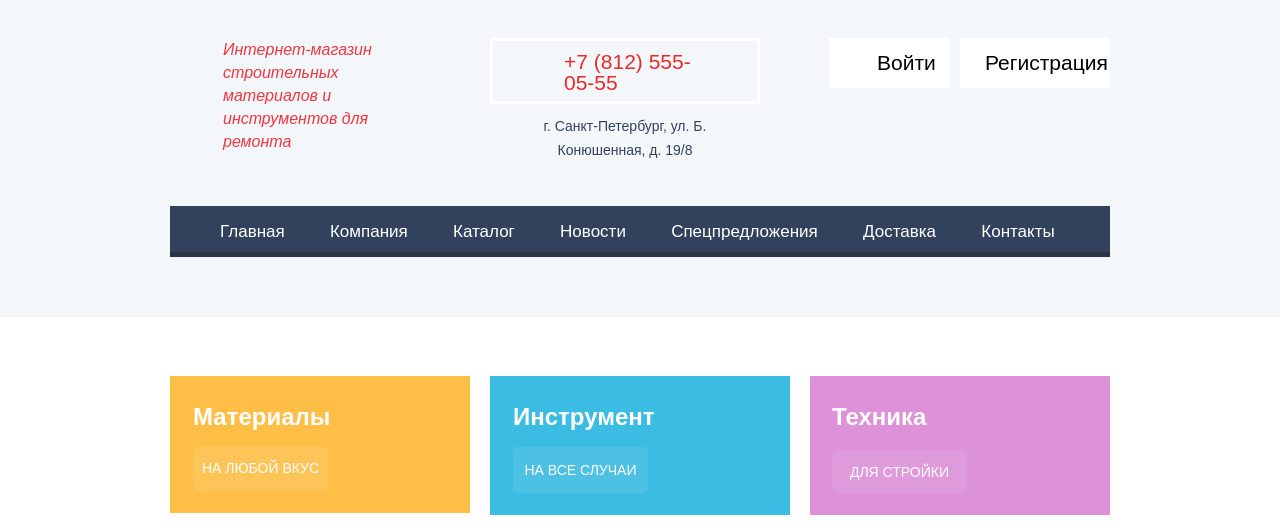
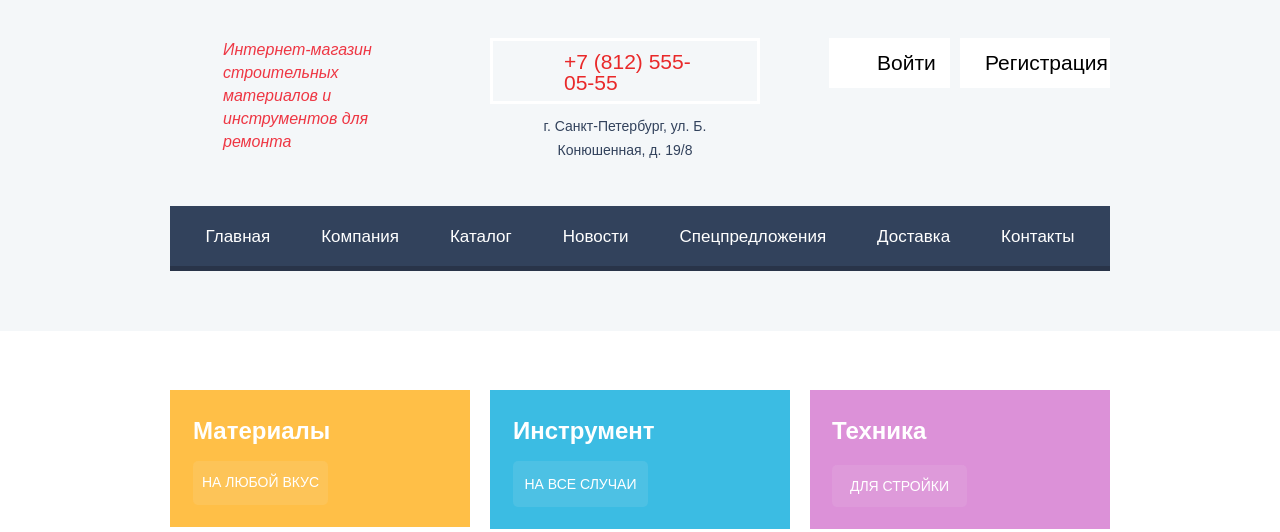
Before and after one commit to tetianaliashenko/1128999-technomart-26, a plain HTML site: page index.html in a window 1280 px wide. Shown: the part 71-603 px from the top of the page. Drawn offline with Linux system fonts and the light colour scheme.

Commit message:
Правки в главную навигацию
Отформатировала стилизацию главной навигации сайта. Вопрос о ширине "кнопок" в навигации отпал.

```diff
--- a/css/style.css
+++ b/css/style.css
@@ -46,19 +46,18 @@
     font-style: normal;
 }
 
+html {
+    box-sizing: border-box;
+}
+
 *,
 *::before,
 *::after {
     box-sizing: inherit;
 }
 
-html {
-    box-sizing: border-box;
-}
-
 body {
     margin: 0;
-    padding: 0;
 
     font-family: "Cuprum", "Arial", sans-serif;
     font-size: 17px;
@@ -439,16 +438,23 @@ p.user a {
 
 .site-navigation {
     display: flex;
+    margin: 0;
+    padding: 0;
     list-style: none;
 }
 
 .site-navigation li {
     flex-grow: 1;
+
+    text-align: center;
 }
 
 .site-navigation a {
-    margin-top: 22px;
-    margin-bottom: 26px;
+    display: inline-block;
+    width: 100%;
+    padding-top: 22px;
+    padding-bottom: 26px;
+
     color: #ffffff;
 }
 
```
